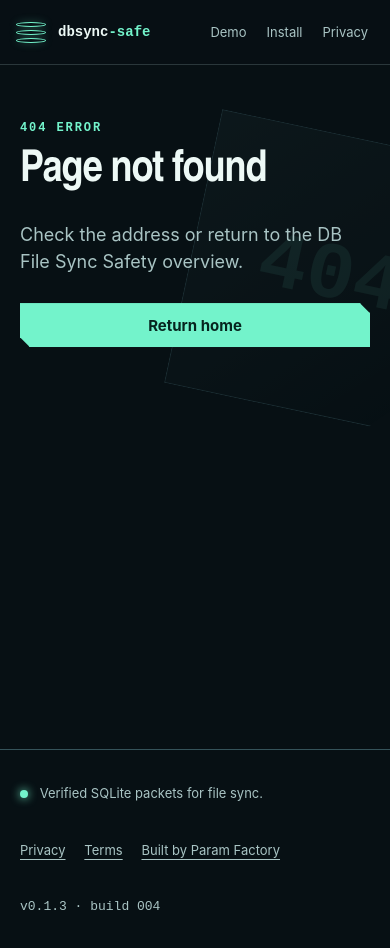
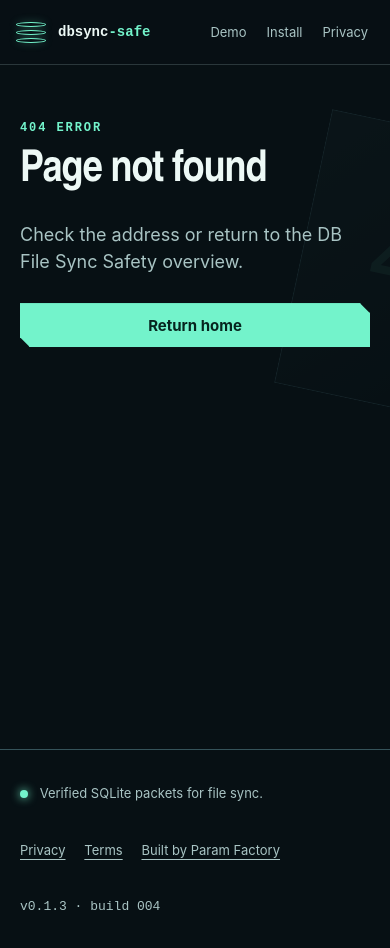
Before and after one commit to B-Divyesh/sf-db-file-sync-safety, a website built with Vite: page site/index.html in a window 390 px wide. Built offline with nearby package versions, Linux system fonts and the light colour scheme.

Commit message:
fix: keep mobile not-found copy unobstructed

```diff
--- a/site/public/404.css
+++ b/site/public/404.css
@@ -25,5 +25,5 @@ main > p:not(.eyebrow) { position: relative; max-width: 620px; margin: 28px 0; c
 .site-footer a { min-width: 44px; min-height: 44px; display: inline-flex; align-items: center; justify-content: center; color: #a9c4c4; }
 .build { font-family: SFMono-Regular, Consolas, monospace; }
 @media (max-width: 900px) { .site-footer { grid-template-columns: 1fr; gap: 12px; } .plate { opacity: .45; right: -80px; } }
-@media (max-width: 560px) { .site-header { min-height: 64px; padding: 10px 16px; } .site-header nav { gap: 8px; } .site-header nav a { padding: 0 6px; font-size: 13px; } .wordmark > span:last-child { font-size: 14px; } main { padding: 64px 20px 80px; } .plate { right: -90px; } .site-footer nav { flex-wrap: wrap; } }
+@media (max-width: 560px) { .site-header { min-height: 64px; padding: 10px 16px; } .site-header nav { gap: 8px; } .site-header nav a { padding: 0 6px; font-size: 13px; } .wordmark > span:last-child { font-size: 14px; } main { padding: 64px 20px 80px; } .plate { right: -190px; opacity: .3; } .site-footer nav { flex-wrap: wrap; } }
 @media (prefers-reduced-motion: reduce) { .plate { transform: none; } }
--- a/site/src/style.css
+++ b/site/src/style.css
@@ -172,6 +172,7 @@ summary { min-height: 48px; display: flex; align-items: center; color: var(--blu
   .step { min-width: 118px; }
   .demo-banner { align-items: flex-start; flex-direction: column; gap: 0; }
   .inner-main { padding: 56px 20px 80px; }
+  .lost-plate { right: -190px; opacity: .3; }
   .demo-path { flex-direction: column; }
   .site-footer nav { flex-wrap: wrap; }
 }
```
